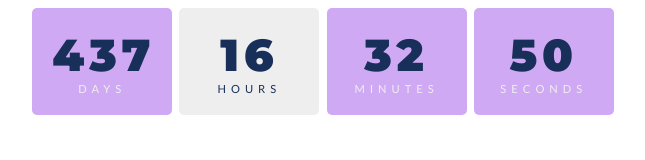
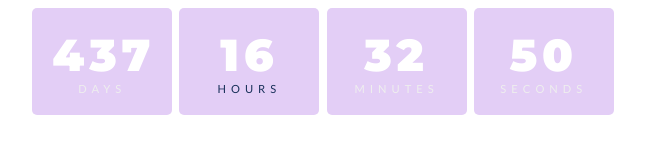
Before and after one commit to Kimhyungtak/notion_time, a plain HTML site: page index.html in a window 1280 px wide. Shown: the whole page, without its empty margins (317-962 px from the left). Drawn offline with Linux system fonts and the light colour scheme.

Commit message:
Update index.html

```diff
--- a/index.html
+++ b/index.html
@@ -28,32 +28,32 @@ body{
 }
 
 .days {
-  background: #D0A9F5;
+  background: #E3CEF6;
 }
 
 .hours {
-  background: #eeeeee;
+  background: #E3CEF6;
   color: #183059;
 }
 
 .minutes {
-  background: #D0A9F5;
+  background: #E3CEF6;
 }
 
 .seconds {
-  background: #D0A9F5;
+  background: #E3CEF6;
 }
 
 .numbers {
   font-family: 'Montserrat', sans-serif;
-  color:  #183059;
+  color:  #FFFFFF;
   font-size: 4em;
   text-align: center;
 }
 
 .white {
   position: absolute;
-  background:  #eeeeee;
+  background:  #FFFFFF;
   height: 85px;
   width: 75px;
   left: 30%;
```
